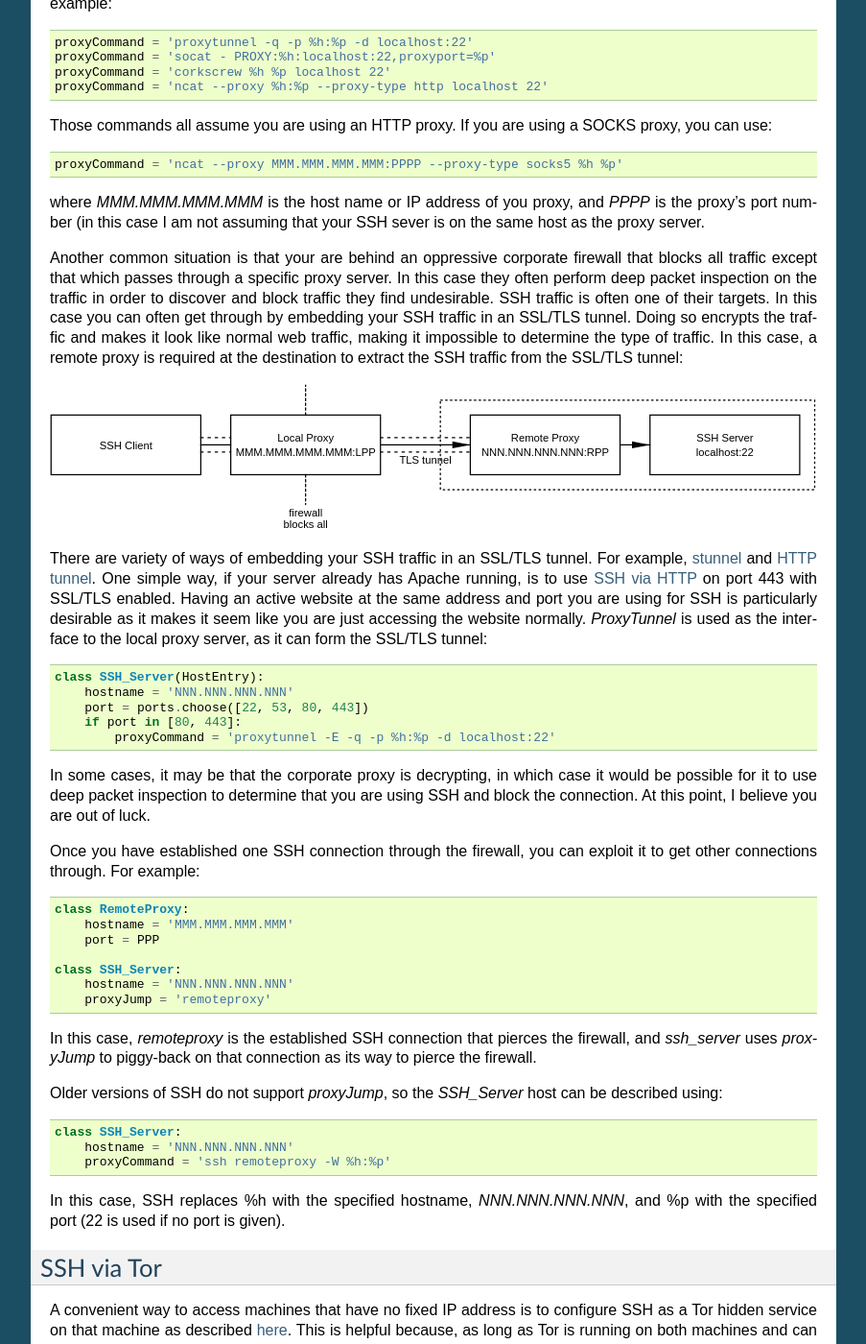
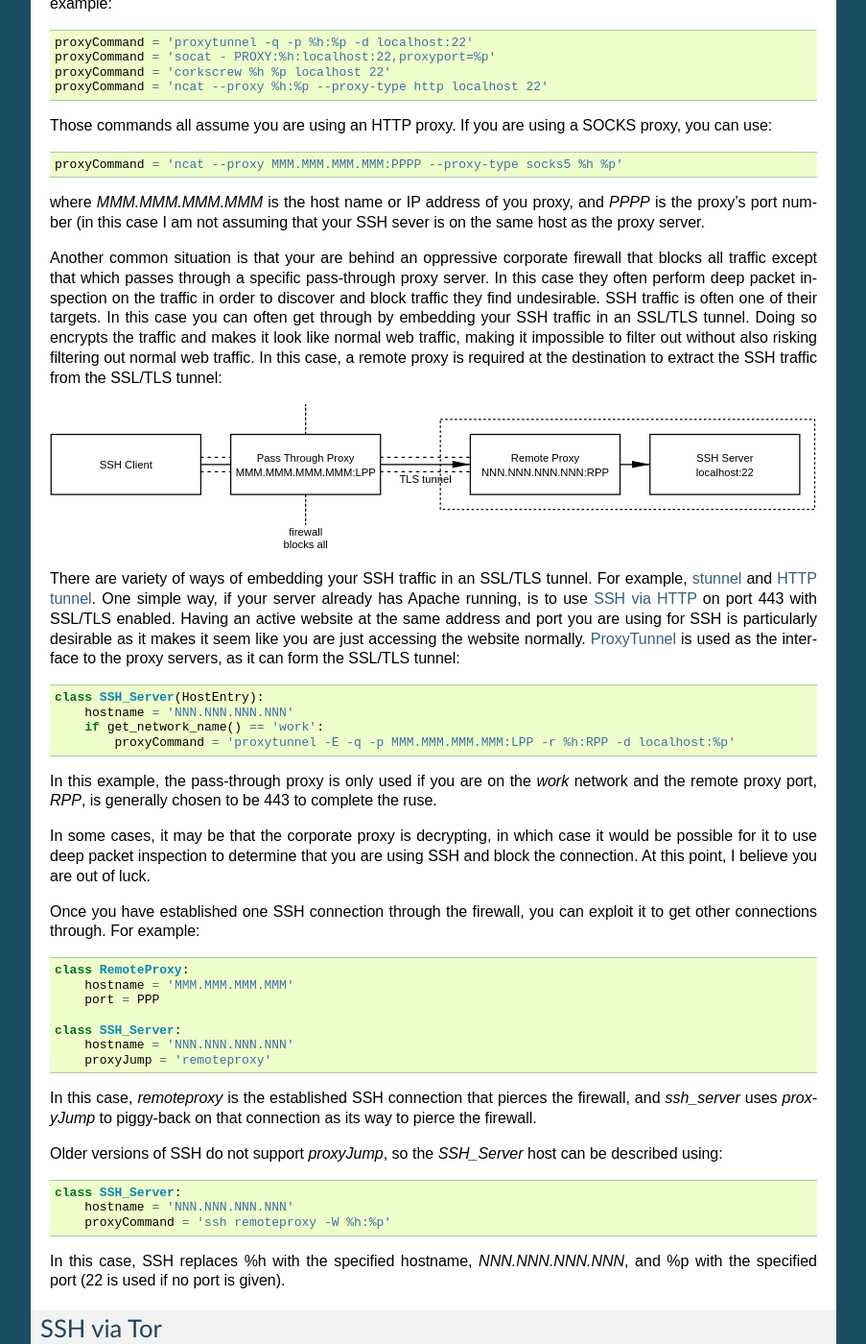
Before and after one commit to KenKundert/sshconfig, a Sphinx documentation site: the page built from doc/examples.rst, in a window 1280 px wide and 1400 px high, scrolled down 4908 px. Shown: the whole window at 96% size, without its empty margins (198-1101 px from the left). Built offline with Sphinx 7.4.7, drawn with Linux system fonts in a browser that asks for light colours.

Commit message:
Tweak documentation.

```diff
--- a/doc/examples.rst
+++ b/doc/examples.rst
@@ -320,13 +320,14 @@ is on the same host as the proxy server.
 
 Another common situation is that your are behind an oppressive corporate
 firewall that blocks all traffic except that which passes through a specific
-proxy server.  In this case they often perform deep packet inspection on the
-traffic in order to discover and block traffic they find undesirable. SSH
-traffic is often one of their targets.  In this case you can often get through
-by embedding your SSH traffic in an SSL/TLS tunnel.  Doing so encrypts the
-traffic and makes it look like normal web traffic, making it impossible to
-determine the type of traffic.  In this case, a remote proxy is required at the
-destination to extract the SSH traffic from the SSL/TLS tunnel:
+pass-through proxy server.  In this case they often perform deep packet
+inspection on the traffic in order to discover and block traffic they find
+undesirable. SSH traffic is often one of their targets.  In this case you can
+often get through by embedding your SSH traffic in an SSL/TLS tunnel.  Doing so
+encrypts the traffic and makes it look like normal web traffic, making it
+impossible to filter out without also risking filtering out normal web traffic.
+In this case, a remote proxy is required at the destination to extract the SSH
+traffic from the SSL/TLS tunnel:
 
 .. image:: figures/proxy3.svg
     :width: 100%
@@ -339,16 +340,20 @@ server already has Apache running, is to use `SSH via HTTP
 <https://nurdletech.com/linux-notes/ssh/via-http.html>`_ on port 443 with
 SSL/TLS enabled.  Having an active website at the same address and port you are
 using for SSH is particularly desirable as it makes it seem like you are just
-accessing the website normally. *ProxyTunnel* is used as the interface to the
-local proxy server, as it can form the SSL/TLS tunnel:
+accessing the website normally. `ProxyTunnel
+<https://github.com/proxytunnel/proxytunnel>`_ is used as the interface to the
+proxy servers, as it can form the SSL/TLS tunnel:
 
 .. code-block:: python
 
     class SSH_Server(HostEntry):
         hostname = 'NNN.NNN.NNN.NNN'
-        port = ports.choose([22, 53, 80, 443])
-        if port in [80, 443]:
-            proxyCommand = 'proxytunnel -E -q -p %h:%p -d localhost:22'
+        if get_network_name() == 'work':
+            proxyCommand = 'proxytunnel -E -q -p MMM.MMM.MMM.MMM:LPP -r %h:RPP -d localhost:%p'
+
+In this example, the pass-through proxy is only used if you are on the *work*
+network and the remote proxy port, *RPP*, is generally chosen to be 443 to
+complete the ruse.
 
 In some cases, it may be that the corporate proxy is decrypting, in which case
 it would be possible for it to use deep packet inspection to determine that you
--- a/doc/figures/proxy3.py
+++ b/doc/figures/proxy3.py
@@ -2,7 +2,7 @@ from svg_schematic import Schematic, Box, Wire, Label, midpoint, shift_y
 
 with Schematic(filename='proxy3.svg', line_width=2, background='none'):
     client = Box(w=5, h=2, name='SSH Client')
-    lproxy = Box(W=client.E, xoff=50, w=5, h=2, name='Local Proxy', value='MMM.MMM.MMM.MMM:LPP')
+    lproxy = Box(W=client.E, xoff=50, w=5, h=2, name='Pass Through Proxy', value='MMM.MMM.MMM.MMM:LPP')
     rproxy = Box(W=lproxy.E, xoff=150, w=5, h=2, name='Remote Proxy', value='NNN.NNN.NNN.NNN:RPP')
     server = Box(W=rproxy.E, xoff=50, w=5, h=2, name='SSH Server', value='localhost:22')
     Box(W=rproxy.W, xoff=-50, w=12.5, h=3, stroke_dasharray="4 4")
```
Also changed, not shown: doc/figures/proxy3.svg.
